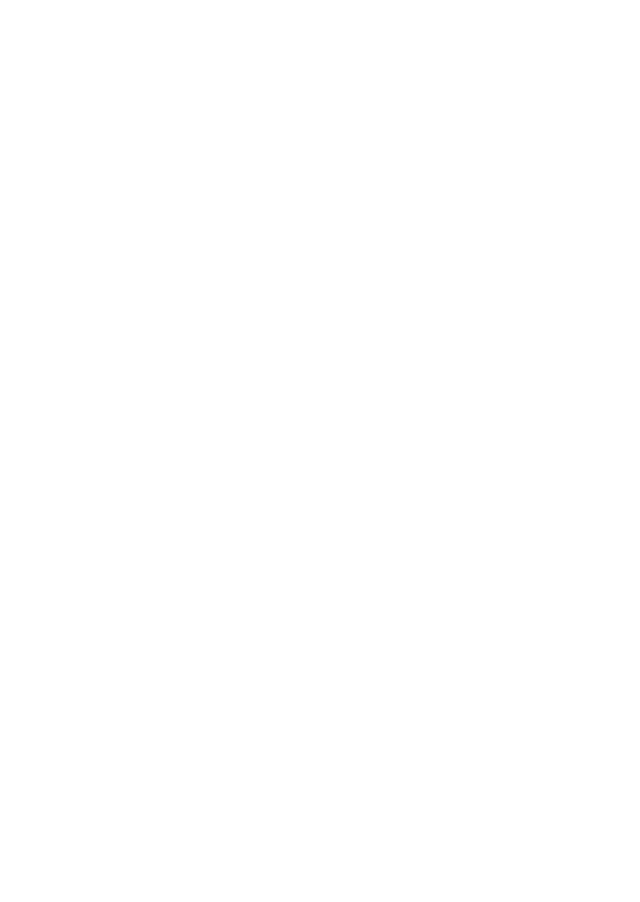
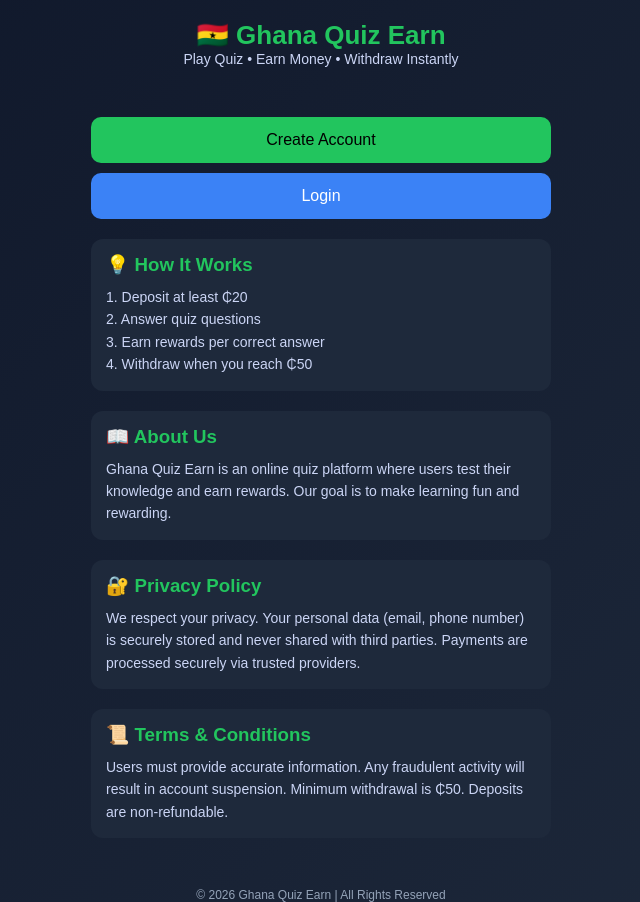
Before and after one commit to GhanaQuizes/Horlatokens, a website: page index.html in a window 1280 px wide. Shown: the whole page, without its empty margins (319-959 px from the left). Before the commit the page ends 800 px from the top, so only its background shows below. Drawn offline with Linux system fonts and the light colour scheme.

Commit message:
Update index.html

```diff
--- a/index.html
+++ b/index.html
@@ -1 +1,171 @@
 <!DOCTYPE html>
+<html lang="en">
+<head>
+<meta charset="UTF-8">
+<meta name="viewport" content="width=device-width, initial-scale=1.0">
+
+<title>Ghana Quiz Earn</title>
+
+<style>
+* {
+  margin: 0;
+  padding: 0;
+  box-sizing: border-box;
+  font-family: Arial, sans-serif;
+}
+
+body {
+  background: linear-gradient(135deg, #0f172a, #1e293b);
+  color: white;
+  text-align: center;
+}
+
+/* HEADER */
+header {
+  padding: 20px;
+}
+
+header h1 {
+  font-size: 26px;
+  color: #22c55e;
+}
+
+header p {
+  font-size: 14px;
+  color: #cbd5f5;
+}
+
+/* MAIN CONTAINER */
+.container {
+  max-width: 500px;
+  margin: auto;
+  padding: 20px;
+}
+
+/* BUTTONS */
+.btn {
+  display: block;
+  width: 100%;
+  padding: 14px;
+  margin: 10px 0;
+  border: none;
+  border-radius: 10px;
+  font-size: 16px;
+  cursor: pointer;
+  transition: 0.3s;
+}
+
+.signup {
+  background: #22c55e;
+  color: black;
+}
+
+.login {
+  background: #3b82f6;
+  color: white;
+}
+
+.btn:hover {
+  opacity: 0.85;
+}
+
+/* CARD */
+.card {
+  background: #1e293b;
+  padding: 15px;
+  border-radius: 12px;
+  margin-top: 20px;
+  text-align: left;
+}
+
+.card h3 {
+  margin-bottom: 10px;
+  color: #22c55e;
+}
+
+.card p {
+  font-size: 14px;
+  line-height: 1.6;
+  color: #cbd5f5;
+}
+
+/* FOOTER */
+footer {
+  margin-top: 30px;
+  font-size: 12px;
+  color: #94a3b8;
+}
+
+/* MOBILE */
+@media(max-width:480px){
+  header h1 {
+    font-size: 22px;
+  }
+}
+</style>
+</head>
+
+<body>
+
+<header>
+  <h1>🇬🇭 Ghana Quiz Earn</h1>
+  <p>Play Quiz • Earn Money • Withdraw Instantly</p>
+</header>
+
+<div class="container">
+
+  <!-- ACTION BUTTONS -->
+  <button class="btn signup" onclick="window.location.href='signup.html'">
+    Create Account
+  </button>
+
+  <button class="btn login" onclick="window.location.href='login.html'">
+    Login
+  </button>
+
+  <!-- HOW IT WORKS -->
+  <div class="card">
+    <h3>💡 How It Works</h3>
+    <p>
+      1. Deposit at least ₵20<br>
+      2. Answer quiz questions<br>
+      3. Earn rewards per correct answer<br>
+      4. Withdraw when you reach ₵50
+    </p>
+  </div>
+
+  <!-- ABOUT -->
+  <div class="card">
+    <h3>📖 About Us</h3>
+    <p>
+      Ghana Quiz Earn is an online quiz platform where users test their knowledge
+      and earn rewards. Our goal is to make learning fun and rewarding.
+    </p>
+  </div>
+
+  <!-- PRIVACY POLICY -->
+  <div class="card">
+    <h3>🔐 Privacy Policy</h3>
+    <p>
+      We respect your privacy. Your personal data (email, phone number) is securely stored
+      and never shared with third parties. Payments are processed securely via trusted providers.
+    </p>
+  </div>
+
+  <!-- TERMS -->
+  <div class="card">
+    <h3>📜 Terms & Conditions</h3>
+    <p>
+      Users must provide accurate information. Any fraudulent activity will result in account suspension.
+      Minimum withdrawal is ₵50. Deposits are non-refundable.
+    </p>
+  </div>
+
+</div>
+
+<footer>
+  <p>© 2026 Ghana Quiz Earn | All Rights Reserved</p>
+</footer>
+
+</body>
+</html>
```
